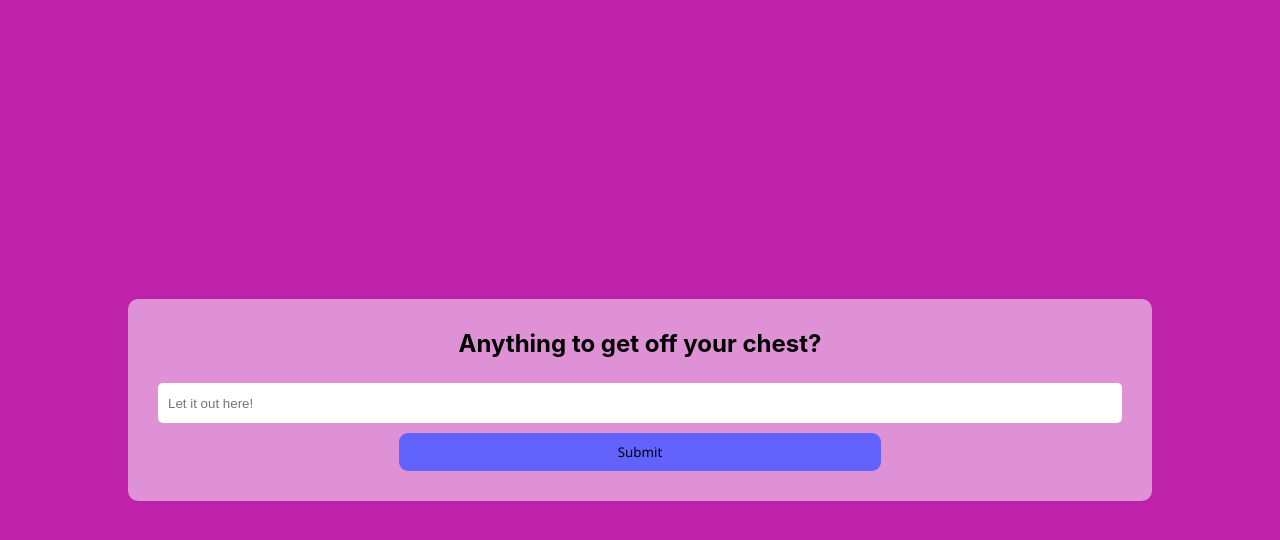
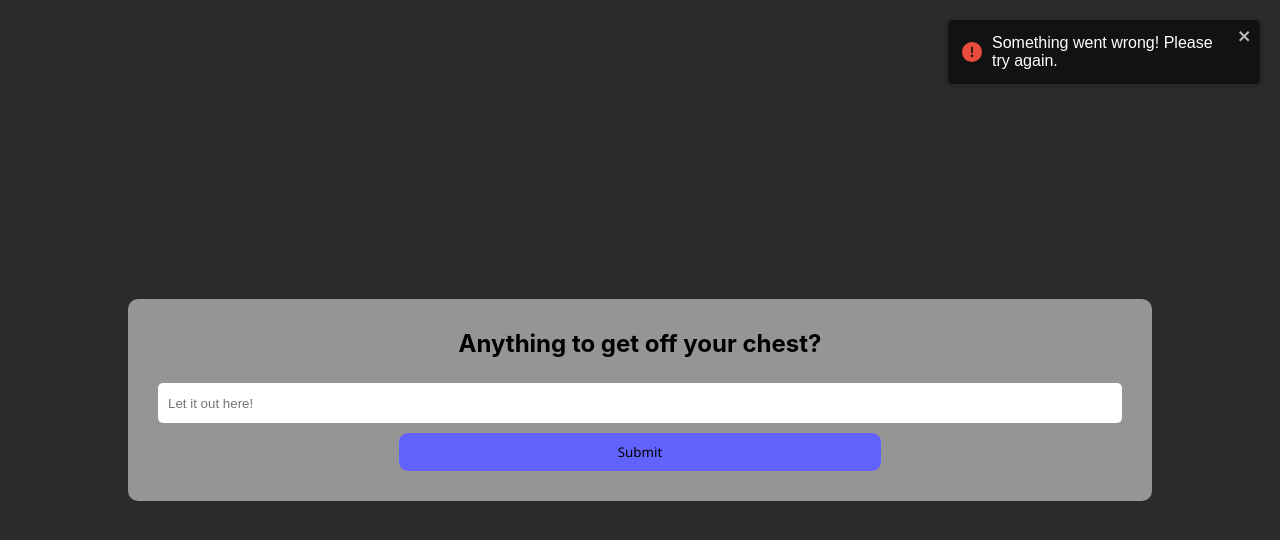
Before and after one commit to SorataBaka/JASSOFessFE, a Next.js app: page / in a window 1280 px wide. Shown: the top 540 px of the page. Built offline with nearby package versions, Linux system fonts and the light colour scheme.

Commit message:
feat: fixed backend integration and added toastify

```diff
--- a/package.json
+++ b/package.json
@@ -12,7 +12,8 @@
     "next": "12.2.5",
     "next-seo": "^5.5.0",
     "react": "18.2.0",
-    "react-dom": "18.2.0"
+    "react-dom": "18.2.0",
+    "react-toastify": "^9.0.8"
   },
   "devDependencies": {
     "eslint": "8.22.0",
--- a/pages/_app.js
+++ b/pages/_app.js
@@ -1,7 +1,23 @@
-import '../styles/globals.css'
+import "../styles/globals.css";
+import { ToastContainer } from "react-toastify";
+import "react-toastify/dist/ReactToastify.css";
 
 function MyApp({ Component, pageProps }) {
-  return <Component {...pageProps} />
+	return (
+		<>
+			<ToastContainer
+				position="top-right"
+				autoClose={5000}
+				hideProgressBar={true}
+				newestOnTop={false}
+				closeOnClick
+				rtl={false}
+				pauseOnFocusLoss
+				theme="dark"
+			/>
+			<Component {...pageProps} />
+		</>
+	);
 }
 
-export default MyApp
+export default MyApp;
--- a/pages/api/hello.js
+++ /dev/null
@@ -1,5 +0,0 @@
-// Next.js API route support: https://nextjs.org/docs/api-routes/introduction
-
-export default function handler(req, res) {
-  res.status(200).json({ name: 'John Doe' })
-}
--- a/pages/index.jsx
+++ b/pages/index.jsx
@@ -1,24 +1,33 @@
 import styles from "../styles/Home.module.css";
 import { NextSeo } from "next-seo";
 import { useState, useEffect } from "react";
+import { toast } from "react-toastify";
 
 export default function Home() {
 	const [confessionText, setConfessionText] = useState("");
 
 	useEffect(() => {
 		const fetchConfessions = async () => {
-			await fetch("http://localhost:3001/", {
+			const prefetch = await fetch("http://localhost:3001/", {
 				method: "GET",
 				headers: {
 					"Content-Type": "application/json",
 				},
+			}).catch((err) => {
+				return undefined;
 			});
+			if (prefetch === undefined) {
+				return toast.error("Something went wrong! Please try again.");
+			}
+			return;
 		};
 		fetchConfessions();
 	}, []);
 	const handleSubmission = async () => {
-		if (confessionText.length < 5 || confessionText.length > 400)
-			alert("Confession must be between 5 and 400 characters");
+		if (confessionText.length < 5 || confessionText.length > 400) {
+			toast.error("Confession must be between 5 and 400 characters.");
+			return;
+		}
 		const post = await fetch("http://localhost:3001/api/v1/post", {
 			method: "POST",
 			headers: {
@@ -26,13 +35,20 @@ export default function Home() {
 			},
 			body: JSON.stringify({
 				message: confessionText,
+				branch: "TOKYO",
 			}),
 			credentials: "include",
+		}).catch((err) => {
+			return undefined;
 		});
+		if (post === undefined) {
+			if (err) toast.error("Something went wrong! Please try again.");
+			return;
+		}
 		const postjson = await post.json();
 		if (postjson.isValid === true) {
 			setConfessionText("");
-			alert("Successfully submitted confession");
+			toast.success("Confession posted successfully!");
 		}
 	};
 	return (
--- a/styles/Home.module.css
+++ b/styles/Home.module.css
@@ -5,7 +5,7 @@
 	flex-direction: column;
 	justify-content: center;
 	align-items: center;
-	background-color: #be22aa;
+	background-color: #2b2b2b;
 }
 
 .inputContainer {
```
Also changed, not shown: next.config.js (+4 -4 lines), 1 other file (tests, documents, lock files or other folders).
